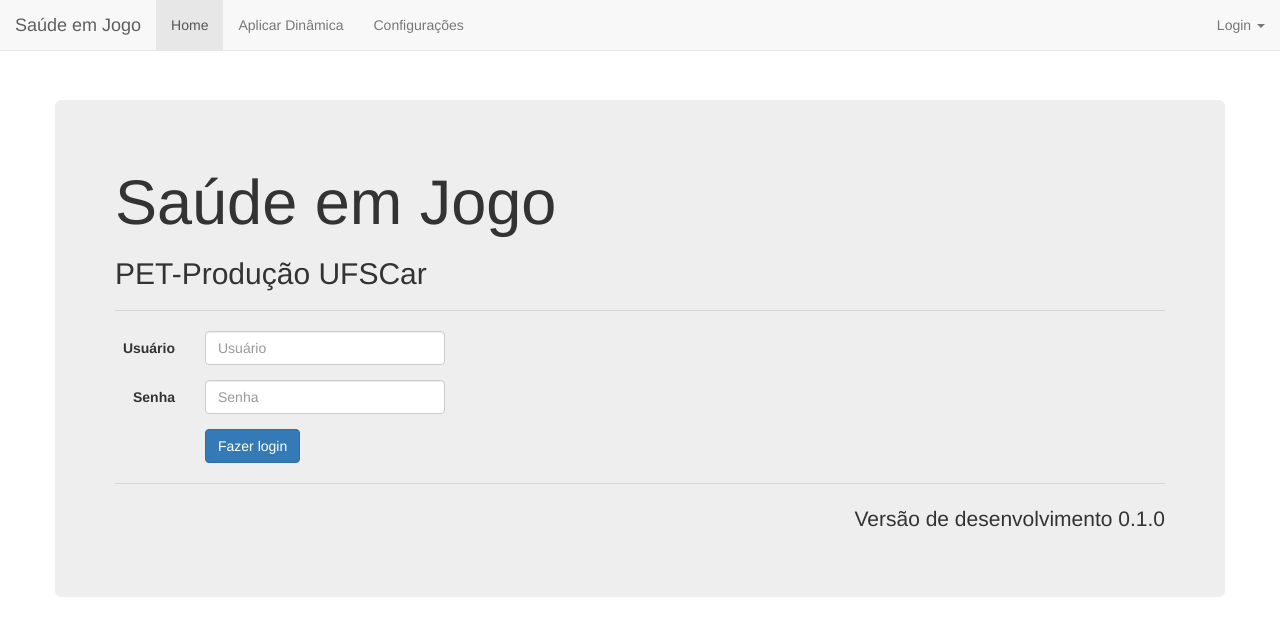
After one commit to marcelodeolive1ra/petprod, a Django app: page /login/ in a window 1280 px wide. The commit adds this page. Shown: the top 636 px of the page. Run offline with Django 3.2, Linux system fonts and the light colour scheme; some libraries are stand-ins or nearby versions.

Commit message:
Implementa login e logout + mudanças de layout na tela de login

```diff
--- a/home/templates/base.html
+++ b/home/templates/base.html
@@ -20,7 +20,7 @@
                     <span class="icon-bar"></span>
                     <span class="icon-bar"></span>
                 </button>
-                <a class="navbar-brand" href="#">App Saúde</a>
+                <a class="navbar-brand" href="#">Saúde em Jogo</a>
             </div>
 
             <!-- Collect the nav links, forms, and other content for toggling -->
@@ -39,7 +39,7 @@
                         <li><a href="">Admin</a></li>
                         <li><a href="#">Usuario</a></li>
                         <li role="separator" class="divider"></li>
-                        <li><a href="#">Logout</a></li>
+                        <li><a href="{% url 'home:logout' %}">Logout</a></li>
                     </ul>
                     </li>
                 </ul>
--- /dev/null
+++ b/home/templates/home/login.html
@@ -0,0 +1,51 @@
+{% extends 'base.html' %}
+{% load staticfiles %}
+{% block title %}App Saúde{% endblock title %}
+{% block home %}class="active"{% endblock %}
+{% block home_span %}<span class="sr-only">(current)</span>{% endblock %}
+{% block body %}
+    <div class="container">
+        <div class="row">
+            <br><br><br>
+        </div>
+        <div class="row">
+            <div class="jumbotron">
+                <h1>Saúde em Jogo</h1>
+                <h2>PET-Produção UFSCar</h2>
+                <hr/>
+                <form method="post" action="." class="form-horizontal">
+                    {% csrf_token %}
+                    <div class="form-group">
+                        <label for="inputUsuario" class="col-sm-1 control-label">Usuário</label>
+                        <div class="col-sm-3">
+                            <input type="text" class="form-control" placeholder="Usuário" name="usuario"
+                                   id="inputUsuario">
+                        </div>
+                    </div>
+                    <div class="form-group">
+                        <label for="inputSenha" class="col-sm-1 control-label">Senha</label>
+                        <div class="col-sm-3">
+                            <input type="password" class="form-control" placeholder="Senha" name="senha"
+                                   id="inputSenha">
+                        </div>
+                    </div>
+                    <div class="form-group">
+                        <div class="col-sm-offset-1 col-sm-3">
+                            <input type="submit" value="Fazer login" class="btn btn-primary">
+                        </div>
+                    </div>
+
+                    {% if erro %}
+                        <div class="alert alert-danger" role="alert">
+                            <strong>Erro: </strong>{{ erro }}
+                        </div>
+                    {% endif %}
+
+                </form>
+                <hr />
+                <p align="right">Versão de desenvolvimento 0.1.0</p>
+            </div>
+        </div>
+    </div>
+
+{% endblock body %}
--- a/home/urls.py
+++ b/home/urls.py
@@ -3,6 +3,9 @@
 
 urlpatterns = [
     url(r'^$', views.index, name='index'),
+    url(r'^home/$', views.index, name='home'),
+    url(r'^login/$', views.login, name='login'),
+    url(r'^logout/$', views.logout, name='logout'),
     url(r'^base_configuracoes/$', views.base_configuracoes, name='base_configuracoes'),
     url(r'^base_aplicar_dinamica/$', views.base_aplicar_dinamica, name='base_aplicar_dinamica'),
 ]
--- a/home/views.py
+++ b/home/views.py
@@ -1,12 +1,55 @@
-from django.shortcuts import render
+from django.shortcuts import render, HttpResponseRedirect
+from django.shortcuts import get_object_or_404
+from django.contrib.auth import authenticate, login as django_login, logout as django_logout
+from django.contrib.auth.models import User
+from django.contrib.auth.decorators import login_required
 
-# Create your views here.
+# from django.core.exceptions import ObjectDoesNotExist
 
+
+@login_required(login_url='/login/')
 def index(request):
     return render(request, 'home/index.html', {})
+
 
 def base_configuracoes(request):
     return render(request, 'home/base_configuracoes.html', {})
 
+
 def base_aplicar_dinamica(request):
     return render(request, 'home/base_aplicar_dinamica.html', {})
+
+
+def login(request):
+    contexto = {}
+    if request.method == 'POST':
+        try:
+            usuario = request.POST['usuario']
+            senha = request.POST['senha']
+
+            try:
+                user = User.objects.get(username=usuario)
+
+                if user.is_active:
+                    usuario_autenticado = authenticate(username=usuario, password=senha)
+
+                    if usuario_autenticado is not None:
+                        django_login(request, usuario_autenticado)
+                        return HttpResponseRedirect('/home/')
+                    else:
+                        contexto['erro'] = 'Usuário ou senha inválidos.'
+                else:
+                    contexto['erro'] = 'Usuário inativo.'
+            except:
+                contexto['erro'] = 'Usuário inexistente.'
+        except:
+            contexto['erro'] = 'Parâmetros inválidos.'
+
+    return render(request, 'home/login.html', contexto)
+
+
+def logout(request):
+    if request.user.is_authenticated:
+        django_logout(request)
+
+    return HttpResponseRedirect('/login/')
```
Also changed, not shown: home/templates/home/index.html (+8 -2 lines), home/static/home/pet_producao_logo.png (added), home/static/home/teste.jpg (deleted).
